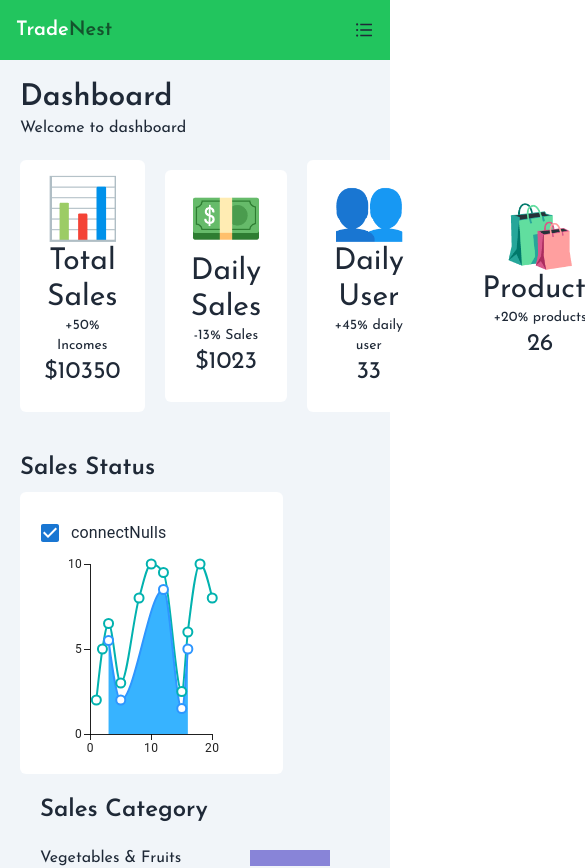
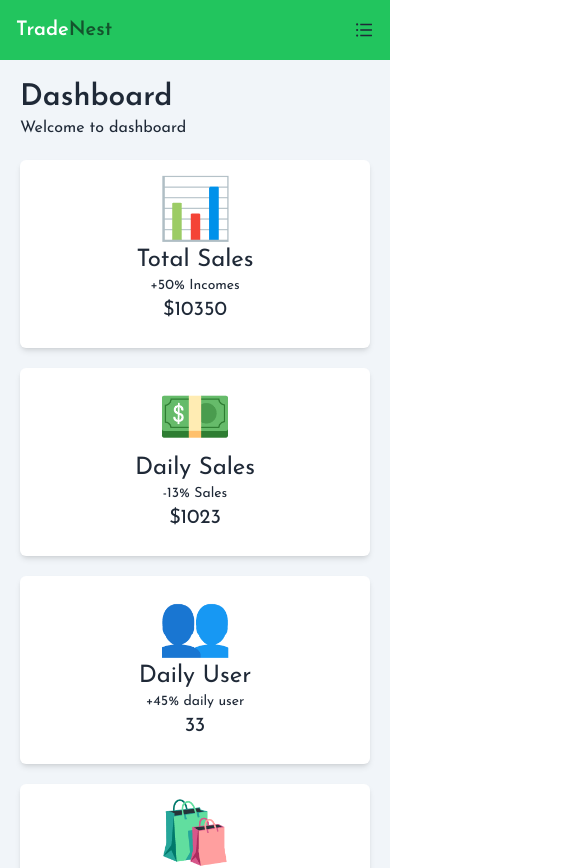
Before and after one commit to MohammedRasif/TradeNest, a React (Vite) app: page /dashboard in a window 390 px wide. Shown: the top 868 px of the page, 585 px wide, since content can reach past the window. Built offline with nearby package versions, Linux system fonts and the light colour scheme; no server answers; a web font is replaced by a local one.

Commit message:
dasboard route responsive complete

```diff
--- a/src/components/Dashboard/Layout/DashboardLayout.jsx
+++ b/src/components/Dashboard/Layout/DashboardLayout.jsx
@@ -8,7 +8,7 @@ const DashboardLayout = () => {
             {/* sidebar */}
             <Sidebar></Sidebar>
             {/* Outlet --> Dynamic content */}
-            <div className="flex-1 md:ml-72 bg-slate-100">
+            <div className="flex-1 md:ml-64 lg:ml-72 bg-slate-100">
             <div className="p-5"><Outlet></Outlet></div>
             </div>
         </div>
--- a/src/components/Dashboard/components/Pages/Dashboard.jsx
+++ b/src/components/Dashboard/components/Pages/Dashboard.jsx
@@ -1,11 +1,10 @@
 import { useState } from "react";
-import * as React from 'react';
-import Stack from '@mui/material/Stack';
-import FormControlLabel from '@mui/material/FormControlLabel';
-import Checkbox from '@mui/material/Checkbox';
-import { LineChart } from '@mui/x-charts/LineChart';
-import { PieChart, Pie } from 'recharts';
-
+import * as React from "react";
+import Stack from "@mui/material/Stack";
+import FormControlLabel from "@mui/material/FormControlLabel";
+import Checkbox from "@mui/material/Checkbox";
+import { LineChart } from "@mui/x-charts/LineChart";
+import { PieChart, Pie } from "recharts";
 
 const Dashboard = () => {
   const [connectNulls, setConnectNulls] = React.useState(true);
@@ -17,141 +16,154 @@ const Dashboard = () => {
 
   const details = [
     {
-            "id": 1,
-            "consumerName": "John Doe",
-            "price": 29.99,
-            "data": "2024-10-10",
-            "image": "https://res.cloudinary.com/dqb5izi3a/image/upload/v1725812615/samples/smile.jpg"
+      id: 1,
+      consumerName: "John Doe",
+      price: 29.99,
+      data: "2024-10-10",
+      image:
+        "https://res.cloudinary.com/dqb5izi3a/image/upload/v1725812615/samples/smile.jpg",
     },
     {
-            "id": 2,
-            "consumerName": "Jane Smith",
-            "price": 49.99,
-            "data": "2024-10-09",
-            "image": "https://res.cloudinary.com/dqb5izi3a/image/upload/v1725812607/samples/people/smiling-man.jpg"
+      id: 2,
+      consumerName: "Jane Smith",
+      price: 49.99,
+      data: "2024-10-09",
+      image:
+        "https://res.cloudinary.com/dqb5izi3a/image/upload/v1725812607/samples/people/smiling-man.jpg",
     },
     {
-            "id": 3,
-            "consumerName": "Alice Johnson",
-            "price": 19.99,
-            "data": "2024-10-08",
-            "image": "https://res.cloudinary.com/dqb5izi3a/image/upload/v1725812607/samples/people/kitchen-bar.jpg"
+      id: 3,
+      consumerName: "Alice Johnson",
+      price: 19.99,
+      data: "2024-10-08",
+      image:
+        "https://res.cloudinary.com/dqb5izi3a/image/upload/v1725812607/samples/people/kitchen-bar.jpg",
     },
     {
-            "id": 4,
-            "consumerName": "Michael Brown",
-            "price": 59.99,
-            "data": "2024-10-07",
-            "image": "https://res.cloudinary.com/dqb5izi3a/image/upload/v1725812615/samples/man-portrait.jpg"
+      id: 4,
+      consumerName: "Michael Brown",
+      price: 59.99,
+      data: "2024-10-07",
+      image:
+        "https://res.cloudinary.com/dqb5izi3a/image/upload/v1725812615/samples/man-portrait.jpg",
     },
     {
-            "id": 5,
-            "consumerName": "Emily Davis",
-            "price": 39.99,
-            "data": "2024-10-06",
-            "image": "https://res.cloudinary.com/dqb5izi3a/image/upload/v1725812616/cld-sample.jpg"
+      id: 5,
+      consumerName: "Emily Davis",
+      price: 39.99,
+      data: "2024-10-06",
+      image:
+        "https://res.cloudinary.com/dqb5izi3a/image/upload/v1725812616/cld-sample.jpg",
     },
     {
-            "id": 6,
-            "consumerName": "David Wilson",
-            "price": 24.99,
-            "data": "2024-10-05",
-            "image": "https://res.cloudinary.com/dqb5izi3a/image/upload/v1725812616/samples/woman-on-a-football-field.jpg"
+      id: 6,
+      consumerName: "David Wilson",
+      price: 24.99,
+      data: "2024-10-05",
+      image:
+        "https://res.cloudinary.com/dqb5izi3a/image/upload/v1725812616/samples/woman-on-a-football-field.jpg",
     },
     {
-            "id": 7,
-            "consumerName": "Olivia Martinez",
-            "price": 34.99,
-            "data": "2024-10-04",
-            "image": "https://res.cloudinary.com/dqb5izi3a/image/upload/v1725812616/samples/upscale-face-1.jpg"
+      id: 7,
+      consumerName: "Olivia Martinez",
+      price: 34.99,
+      data: "2024-10-04",
+      image:
+        "https://res.cloudinary.com/dqb5izi3a/image/upload/v1725812616/samples/upscale-face-1.jpg",
     },
     {
-            "id": 8,
-            "consumerName": "Sophia Taylor",
-            "price": 22.99,
-            "data": "2024-10-03",
-            "image": "https://res.cloudinary.com/dqb5izi3a/image/upload/v1725812616/cld-sample.jpg"
+      id: 8,
+      consumerName: "Sophia Taylor",
+      price: 22.99,
+      data: "2024-10-03",
+      image:
+        "https://res.cloudinary.com/dqb5izi3a/image/upload/v1725812616/cld-sample.jpg",
     },
     {
-            "id": 9,
-            "consumerName": "James Anderson",
-            "price": 44.99,
-            "data": "2024-10-02",
-            "image": "https://res.cloudinary.com/dqb5izi3a/image/upload/v1725812607/samples/people/smiling-man.jpg"
+      id: 9,
+      consumerName: "James Anderson",
+      price: 44.99,
+      data: "2024-10-02",
+      image:
+        "https://res.cloudinary.com/dqb5izi3a/image/upload/v1725812607/samples/people/smiling-man.jpg",
     },
     {
-            "id": 10,
-            "consumerName": "Isabella Thomas",
-            "price": 27.99,
-            "data": "2024-10-01",
-            "image": "https://res.cloudinary.com/dqb5izi3a/image/upload/v1725812607/samples/people/smiling-man.jpg"
-          }
-    ]
+      id: 10,
+      consumerName: "Isabella Thomas",
+      price: 27.99,
+      data: "2024-10-01",
+      image:
+        "https://res.cloudinary.com/dqb5izi3a/image/upload/v1725812607/samples/people/smiling-man.jpg",
+    },
+  ];
 
   const data = [
-        { name: 'Group A', value: 350, fill: '#8884d8' }, // purple
-        { name: 'Group B', value: 280, fill: '#82ca9d' }, // green
-        { name: 'Group C', value: 200, fill: '#ffc658' }, // yellow
-        { name: 'Group D', value: 250, fill: '#ff8042' },  // orange
-        { name: 'Group E', value: 150, fill: '#a4de6c' }, // light green
-        { name: 'Group F', value: 350, fill: '#d0ed57' }  // light yellow
+    { name: "Group A", value: 350, fill: "#8884d8" }, // purple
+    { name: "Group B", value: 280, fill: "#82ca9d" }, // green
+    { name: "Group C", value: 200, fill: "#ffc658" }, // yellow
+    { name: "Group D", value: 250, fill: "#ff8042" }, // orange
+    { name: "Group E", value: 150, fill: "#a4de6c" }, // light green
+    { name: "Group F", value: 350, fill: "#d0ed57" }, // light yellow
   ];
   return (
     <div>
-            <h1 className="text-3xl font-semibold">Dashboard</h1>
+      <h1 className="text-3xl  font-semibold">Dashboard</h1>
       <p>Welcome to dashboard</p>
-           <div className="flex lg:flex-row md:flex-col flex-col space-x-5">
-           <div className="w-3/4 ">
-            <div className="flex items-center  space-x-5 mt-5 ">
+      <div className="flex lg:flex-row md:flex-col flex-col lg:space-x-5">
+        <div className="lg:w-3/4 ">
+        <div className="grid lg:grid-cols-5 md:grid-cols-2 grid-cols-1 gap-5 mt-5">
   {/* Total Sales */}
-                <div className="text-center bg-white  py-6 px-6 rounded-md">
+  <div className="text-center bg-white py-6 px-4 lg:px-6 rounded-md shadow-md">
     <h1 className="text-6xl">📊</h1>
-                    <h3 className="text-3xl">Total Sales</h3>
+    <h3 className="text-2xl md:text-3xl">Total Sales</h3>
     <p className="text-sm">+50% Incomes</p>
-                    <h1 className="text-2xl">${totalSales}</h1>
+    <h1 className="text-xl md:text-2xl">${totalSales}</h1>
   </div>
 
   {/* Daily Sales */}
-                <div className="text-center bg-white  py-6 px-6 rounded-md">
+  <div className="text-center bg-white py-6 px-4 lg:px-6 rounded-md shadow-md">
     <h1 className="text-6xl">💵</h1>
-                    <h3 className="text-3xl">Daily Sales</h3>
+    <h3 className="text-2xl md:text-3xl">Daily Sales</h3>
     <p className="text-sm">-13% Sales</p>
-                    <h1 className="text-2xl">${sales}</h1>
+    <h1 className="text-xl md:text-2xl">${sales}</h1>
   </div>
 
   {/* Daily User */}
-                <div className="text-center bg-white  py-6 px-6 rounded-md">
+  <div className="text-center bg-white py-6 px-4 lg:px-6 rounded-md shadow-md">
     <h1 className="text-6xl">👥</h1>
-                    <h3 className="text-3xl">Daily User</h3>
+    <h3 className="text-2xl md:text-3xl">Daily User</h3>
     <p className="text-sm">+45% daily user</p>
-                    <h1 className="text-2xl">{user}</h1>
+    <h1 className="text-xl md:text-2xl">{user}</h1>
   </div>
 
   {/* Products */}
-                <div className="text-center bg-white  py-6 px-8 rounded-md">
+  <div className="text-center bg-white py-6 px-4 lg:px-8 rounded-md shadow-md">
     <h1 className="text-6xl">🛍️</h1>
-                    <h3 className="text-3xl">Products</h3>
+    <h3 className="text-2xl md:text-3xl">Products</h3>
     <p className="text-sm">+20% products</p>
-                    <h1 className="text-2xl">{product}</h1>
+    <h1 className="text-xl md:text-2xl">{product}</h1>
   </div>
 
   {/* Expenses */}
-                <div className="text-center bg-white  py-6 px-7 rounded-md">
+  <div className="text-center bg-white py-6 px-4 lg:px-7 rounded-md shadow-md">
     <h1 className="text-6xl">📦</h1>
-                    <h3 className="text-3xl">Expanses</h3>
-                    <p className="text-sm">Target Expanses</p>
-                    <h1 className="text-2xl">${expanses}</h1>
+    <h3 className="text-2xl md:text-3xl">Expenses</h3>
+    <p className="text-sm">Target Expenses</p>
+    <h1 className="text-xl md:text-2xl">${expanses}</h1>
   </div>
 </div>
+
 
           {/* Line Chart */}
           <h1 className="mt-10 text-2xl font-semibold mb-2">Sales Status</h1>
           <div className=" bg-white p-5 rounded-md">
-                <Stack sx={{ width: '100%' }}>
+            <Stack sx={{ width: "100%"  }}>
               <FormControlLabel
                 checked={connectNulls}
                 control={
-                            <Checkbox onChange={(event) => setConnectNulls(event.target.checked)} />
+                  <Checkbox
+                    onChange={(event) => setConnectNulls(event.target.checked)}
+                  />
                 }
                 label="connectNulls"
                 labelPlacement="end"
@@ -175,6 +187,8 @@ const Dashboard = () => {
             </Stack>
           </div>
         </div>
+
+
         <div className="mt-5">
           <h1 className="text-2xl font-semibold">Sales Category </h1>
           <div className="flex items-center justify-between mr-10 space-x-2 mt-5">
@@ -202,8 +216,8 @@ const Dashboard = () => {
             <p className="w-20 h-4 bg-[#d0ed57]"></p>
           </div>
 
-            <div className="bg-white lg:mt-14">
-            <PieChart width={300} height={300}>
+          <div className="bg-white  lg:mt-14 lg:-ml-0 md:-ml-0 -ml-5 lg:-mr-0 md:-mr-0 -mr-5 mt-5">
+            <PieChart width={300} height={300} >
               <Pie
                 data={data}
                 innerRadius={30}
@@ -218,19 +232,41 @@ const Dashboard = () => {
               />
             </PieChart>
           </div>
-
         </div>
       </div>
 
       <div>
         <div className="w-full  overflow-x-auto mt-10  ">
-    <table className="w-full text-left border border-separate rounded   border-slate-200 " cellspacing="0">
-      <thead >
+          <table
+            className="w-full text-left border border-separate rounded   border-slate-200 "
+            cellspacing="0"
+          >
+            <thead>
               <tr className="">
-          <th scope="col" className="h-12 px-6 lg:text-[18px] md:text-[18px] text-[12px] font-semibold  border-l first:border-l-0 text-white bg-green-500">Image</th>
-          <th scope="col" className="h-12 px-6 lg:text-[18px] md:text-[18px] text-[12px] font-semibold  border-l first:border-l-0 text-white bg-green-500">ConsumerName</th>
-          <th scope="col" className="h-12 px-6 lg:text-[18px] md:text-[18px] text-[12px] font-semibold  border-l first:border-l-0 text-white bg-green-500">Date</th>
-          <th scope="col" className="h-12 px-6 lg:text-[18px] md:text-[18px] text-[12px] font-semibold  border-l first:border-l-0 text-white bg-green-500">Price</th>
+                <th
+                  scope="col"
+                  className="h-12 px-6 lg:text-[18px] md:text-[18px] text-[12px] font-semibold  border-l first:border-l-0 text-white bg-green-500"
+                >
+                  Image
+                </th>
+                <th
+                  scope="col"
+                  className="h-12 px-6 lg:text-[18px] md:text-[18px] text-[12px] font-semibold  border-l first:border-l-0 text-white bg-green-500"
+                >
+                  ConsumerName
+                </th>
+                <th
+                  scope="col"
+                  className="h-12 px-6 lg:text-[18px] md:text-[18px] text-[12px] font-semibold  border-l first:border-l-0 text-white bg-green-500"
+                >
+                  Date
+                </th>
+                <th
+                  scope="col"
+                  className="h-12 px-6 lg:text-[18px] md:text-[18px] text-[12px] font-semibold  border-l first:border-l-0 text-white bg-green-500"
+                >
+                  Price
+                </th>
               </tr>
             </thead>
             <tbody>
@@ -252,16 +288,12 @@ const Dashboard = () => {
                   <td className="h-12 px-6 lg:text-[18px] text-sm transition duration-300 border-t border-l first:border-l-0 border-slate-200">
                     £{detailss.price}
                   </td>
-
                 </tr>
-
               ))}
             </tbody>
           </table>
         </div>
       </div>
-
-
     </div>
   );
 };
```
Lines whose indentation alone changed are shown as unchanged.
